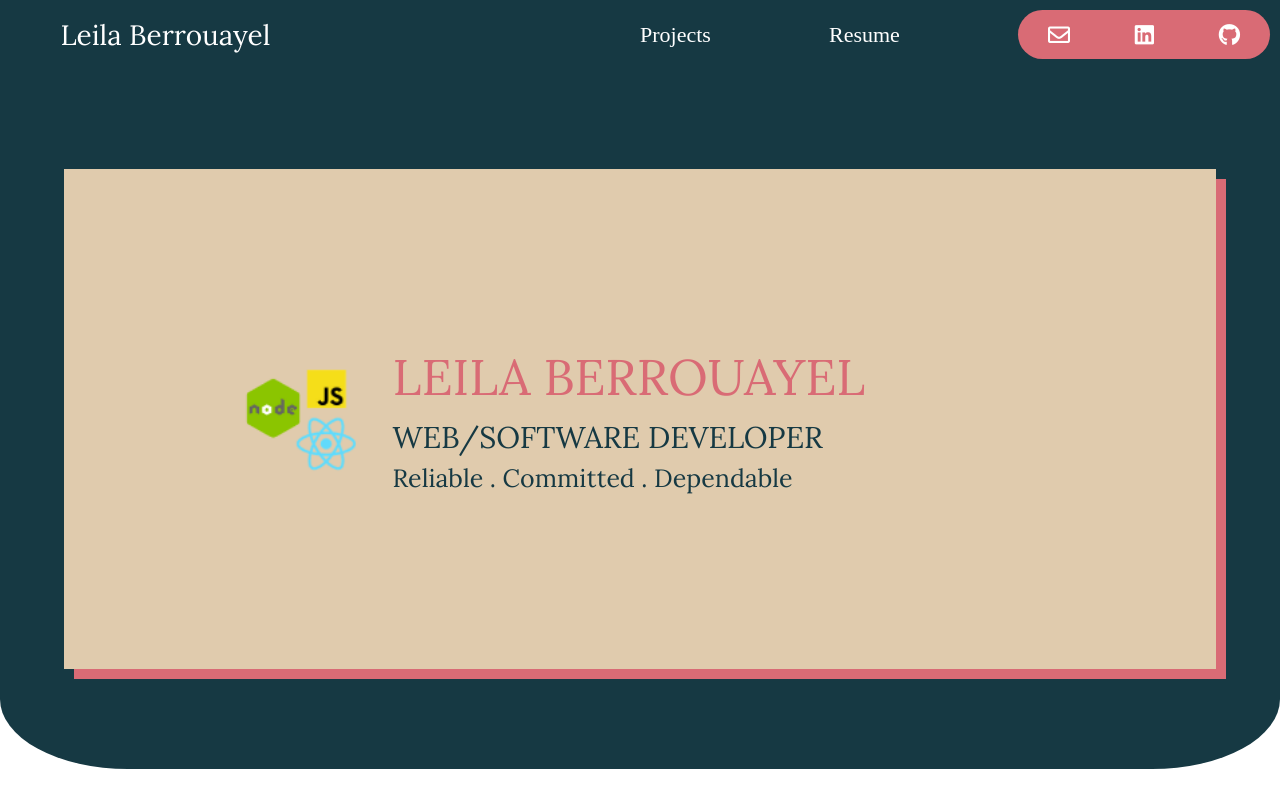
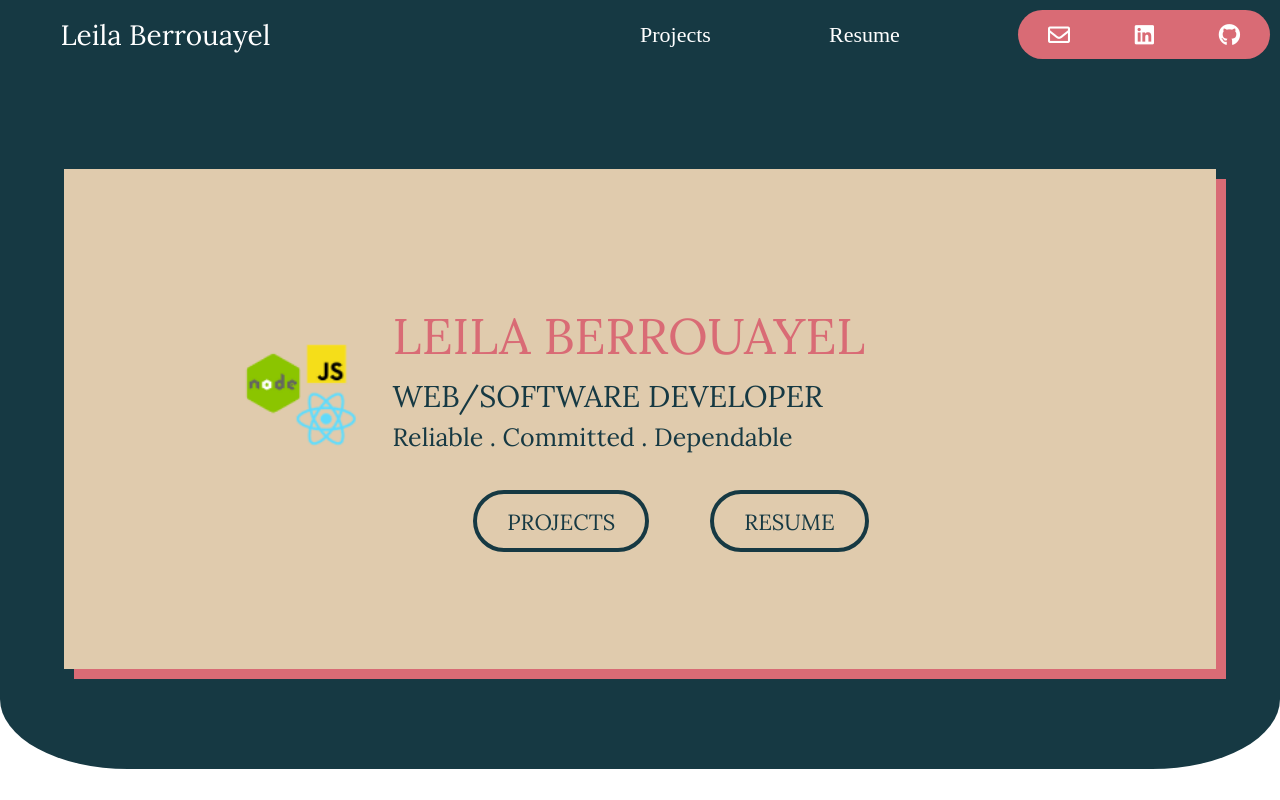
Before and after one commit to leila100/portfolio2, a React (Create React App) app in the folder website/: page / in a window 1280 px wide. Built offline with nearby package versions, Linux system fonts and the light colour scheme.

Commit message:
Add projects and resume buttons

```diff
--- a/website/src/App.js
+++ b/website/src/App.js
@@ -16,6 +16,18 @@ function App() {
                 <div class='name'>LEILA BERROUAYEL</div>
                 <div class='job'>WEB/SOFTWARE DEVELOPER</div>
                 <div class='desc'>Reliable . Committed . Dependable</div>
+                <div class='links'>
+                  <div class='link'>
+                    <a href='#' target='_blank' rel='noopener noreferrer'>
+                      PROJECTS
+                    </a>
+                  </div>
+                  <div class='link'>
+                    <a href='#' target='_blank' rel='noopener noreferrer'>
+                      RESUME
+                    </a>
+                  </div>
+                </div>
               </div>
             </div>
           </div>
--- a/website/src/SASS/home.scss
+++ b/website/src/SASS/home.scss
@@ -35,6 +35,7 @@
             img {
                 height: 130px;
                 width: 130px;
+                margin-bottom: 50px;
             }
 
             .intro {
@@ -72,12 +73,35 @@
                     margin-left: 4%;
                     font-size: 2.5rem;
                     color: $bg-dark;
+                    margin-bottom: 50px;
 
                     @media (max-width: 900px) {
                         font-size: 2.2rem;
                         margin-left: 0;
                     }
                 }
+
+                .links {
+                    background-color: transparent;
+                    width: 90%;
+                    text-align: center;
+
+                    .link {
+                        background-color: transparent;
+                        border: 4px solid $bg-dark;
+                        border-radius: 55px;
+                        font-size: 2.2rem;
+                        padding: 14px 30px 12px 30px;
+                        cursor: pointer;
+                        color: $bg-dark;
+                        display: inline;
+                        margin: 0 5%;
+                    }
+
+                    .link:hover {
+                        border: 4px solid $highlight;
+                    }
+                }
             }
         }
     }
--- a/website/src/SASS/index.scss
+++ b/website/src/SASS/index.scss
@@ -1,3 +1,4 @@
 @import "reset.scss";
+@import "common.scss";
+@import "navbar.scss";
 @import "home.scss";
-@import "navbar.scss";
--- a/website/src/SASS/navbar.scss
+++ b/website/src/SASS/navbar.scss
@@ -40,6 +40,7 @@
             width: 90%;
             margin: auto;
         }
+    }
 
     .icons {
     background-color: $highlight;
@@ -66,4 +67,3 @@
     }
 }
 }
-}
```
Also changed, not shown: website/src/SASS/common.scss (added). Lines whose indentation alone changed are shown as unchanged.
